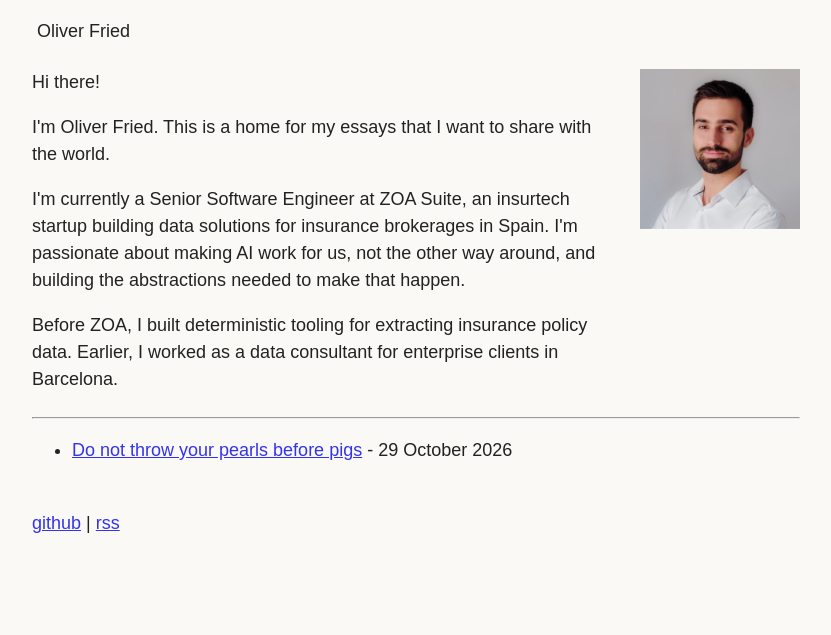
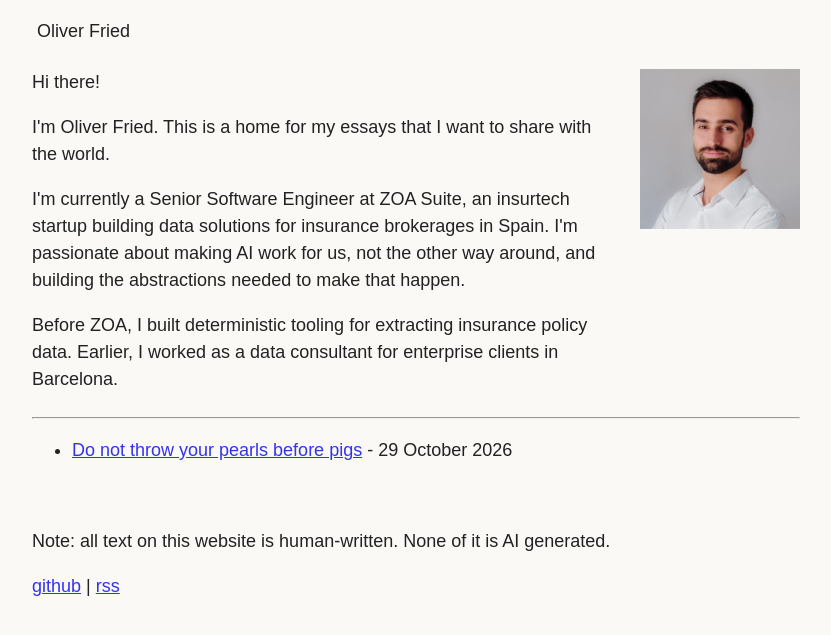
Before and after one commit to oliver-fried/oliverfried-blog, a Jekyll site: the page built from index.md, in a window 1280 px wide. Shown: the top 635 px of the page, without its empty margins (224-1055 px from the left). Built offline with Jekyll 4.4.1, drawn with Linux system fonts in a browser that asks for light colours.

Commit message:
Add the requested human-written text note to every page footer
Display the supplied note verbatim above the GitHub and RSS links in the shared layout.

```diff
--- a/_layouts/default.html
+++ b/_layouts/default.html
@@ -22,6 +22,9 @@
 <p><a href="{{ '/' | relative_url }}">← All essays</a></p></article>
 {% else %}{{ content }}{% endif %}
 </main>
-<footer><a href="https://github.com/oliver-fried">github</a> | <a href="{{ '/feed.xml' | relative_url }}">rss</a></footer>
+<footer>
+<p>Note: all text on this website is human-written. None of it is AI generated.</p>
+<a href="https://github.com/oliver-fried">github</a> | <a href="{{ '/feed.xml' | relative_url }}">rss</a>
+</footer>
 </body>
 </html>
```
